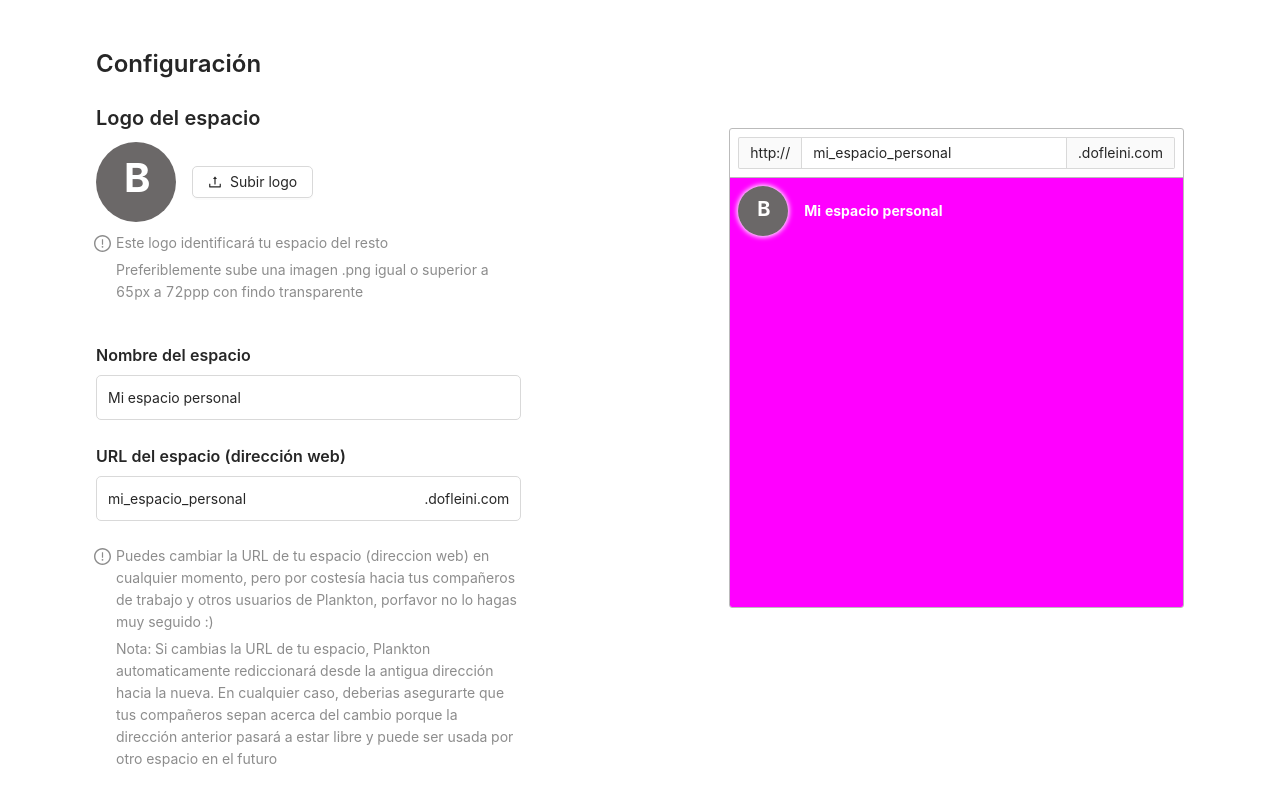
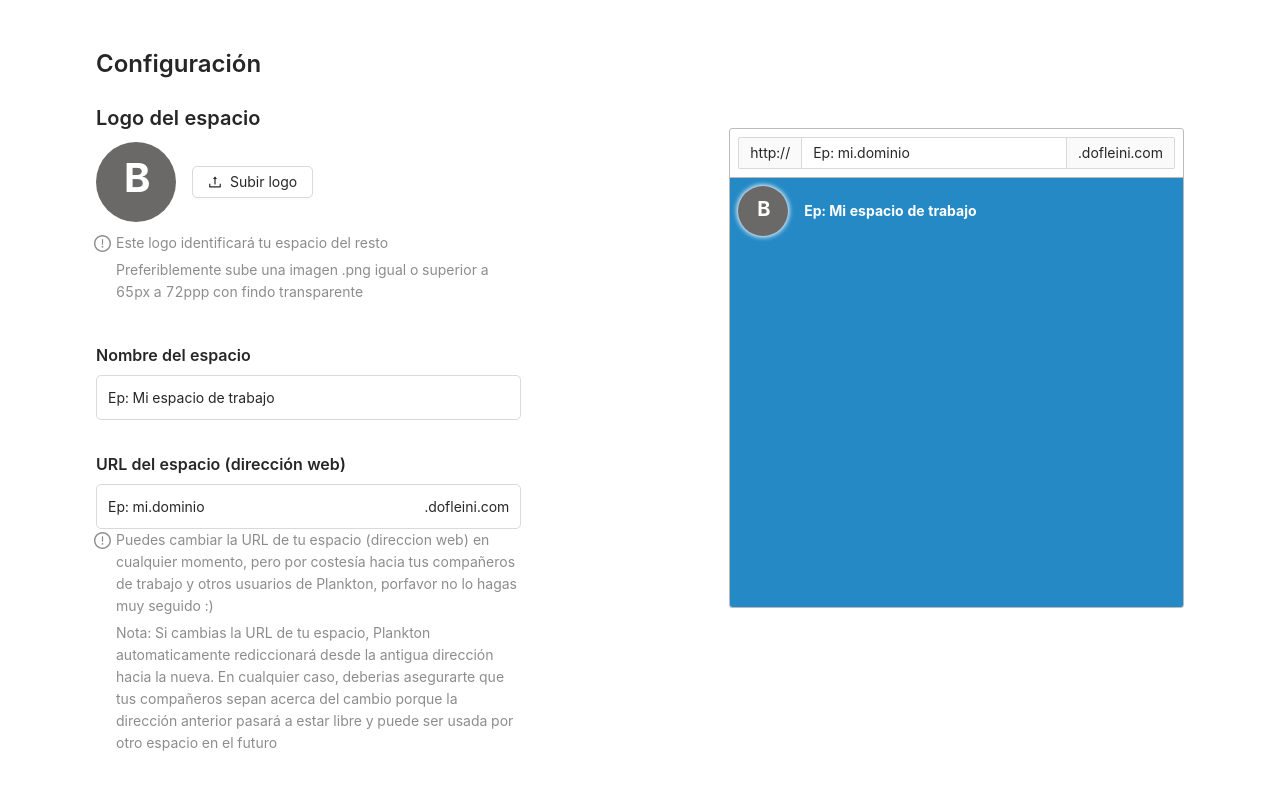
Before and after one commit to lesterpb/panel_de_configuracion, a React (Create React App) app: page / in a window 1280 px wide. Shown: the top 797 px of the page. Built offline with nearby package versions, Linux system fonts and the light colour scheme.

Commit message:
ajustes_finales

```diff
--- a/public/index.html
+++ b/public/index.html
@@ -23,10 +23,10 @@
       work correctly both with client-side routing and a non-root public URL.
       Learn how to configure a non-root public URL by running `npm run build`.
     -->
-    <title>Desktop Web</title>
+    <title>Panel de Configuración</title>
   </head>
   <body>
-    <noscript>You need to enable JavaScript to run this app.</noscript>
+    <noscript>Necesita habilitar el JavaScript en su navegador para que pueda correr esta aplicacón.</noscript>
     <div id="root"></div>
     <!--
       This HTML file is a template.
--- a/src/App.js
+++ b/src/App.js
@@ -8,14 +8,7 @@ import ShowChanges from './components/ShowChanges'
 function App() {
 
   //states
-  const [configurations,saveConfigurations] = useState({
-    optionButtonSelect: 3,
-    colorSelect:2,
-    panelOptionSelect:1,
-    nameSpace:'Mi espacio personal',
-    url:'mi_espacio_personal',
-    fileSelect:null,
-  })
+  const [configurations,saveConfigurations] = useState({})
 
   const [auxiliars,saveAuxiliars] = useState({
     initialValues: {},
@@ -27,15 +20,23 @@ function App() {
 
   //auxiliars
   useEffect(()=>{
-    //inicializa los valores auxiliares
+    //initial values
+    saveConfigurations({
+      optionButtonSelect: 3,
+      colorSelect:7,
+      panelOptionSelect:1,
+      nameSpace:"Ep: Mi espacio de trabajo",
+      url:"Ep: mi.dominio",
+      fileSelect:null,
+    })
     saveAuxiliars({
       initialValues: {
-        initialOptionButtonSelect: configurations.optionButtonSelect,
-        initialColorSelect: configurations.colorSelect,
-        initialPanelOptionSelect: configurations.panelOptionSelect,
-        initialNameSpace: configurations.nameSpace,
-        initialUrl: configurations.url,
-        initialFileSelect: configurations.fileSelect,
+        initialOptionButtonSelect: 3,
+        initialColorSelect: 7,
+        initialPanelOptionSelect: 1,
+        initialNameSpace: "Ep: Mi espacio de trabajo",
+        initialUrl: "Ep: mi.dominio",
+        initialFileSelect: null,
       },
       messages: ['Este logo identificará tu espacio del resto',
       'Preferiblemente sube una imagen .png igual o superior a 65px a 72ppp con findo transparente',
--- a/src/components/ConfigurationForm.js
+++ b/src/components/ConfigurationForm.js
@@ -1,7 +1,7 @@
 import '../css/Components.css'
 import { Fragment } from 'react'
 import 'antd/dist/antd.css';
-import { Form, Input,Radio, Typography, Modal, Button } from 'antd';
+import { Input,Radio, Typography, Modal, Button } from 'antd';
 
 import Upload from './Upload'
 import Message from './Message'
@@ -19,14 +19,13 @@ const ConfigurationForm = ({configurations,
   //State
   const {optionButtonSelect,panelOptionSelect,colorSelect,nameSpace,url} = configurations
   const {initialOptionButtonSelect,initialPanelOptionSelect,initialColorSelect,initialNameSpace,initialUrl,initialFileSelect} = initialValues
+
   //antd componets
   const {Title} = Typography
-  const {Item} = Form
-
 
   //methods
   const saveChanges = () => {
-    let secondsToGo = 2;
+    let secondsToGo = 5;
     const modal = Modal.success({
       title: 'Mensaje',
       content: `Los cambios fueron guardados con éxito.`,
@@ -47,20 +46,18 @@ const ConfigurationForm = ({configurations,
       fileSelect:initialFileSelect,
     })
 
-    console.log(configurations)
-
     numberOfPeopleOptions.map((option,id) => {
       if(initialOptionButtonSelect!=id)
         document.querySelector(`#button-${id}`).classList.remove('option-button-selected')
     })
 
     privacyOptions.map((option,id) => {
-      console.log(initialPanelOptionSelect!=id,initialPanelOptionSelect,id)
       if(initialPanelOptionSelect!=id){
         document.querySelector(`#panel-${id}`).classList.remove('option-panel-selected')
         document.querySelector(`#radio-text-${id}`).classList.remove('radio-text-selected')
       }
     })
+    console.log('all discard')
   }
 
   return (
@@ -76,15 +73,7 @@ const ConfigurationForm = ({configurations,
       <Message message={messages[1]}
               style={{marginBottom:'2.5rem'}} />
 
-        <Item
-          name="nombre_espacio"
-          rules={[
-            {
-              required: true,
-              message: 'Por favor inserte el nombre de su espacio de trabajo!',
-            },
-          ]}
-        >
+
         <label htmlFor="nombre_espacio">
           <Title level={5}>Nombre del espacio</Title>
         </label>
@@ -94,18 +83,9 @@ const ConfigurationForm = ({configurations,
               value={nameSpace}
               onChange={e => {saveConfigurations({...configurations,nameSpace:e.target.value})}}/>
         { nameSpace ? null : <p style={{color:'rgb(224, 21, 21)'}}>Campo obligatorio *</p>}
-        </Item>
 
-        <Item
-          name="url_espacio"
-          rules={[
-            {
-              required: true,
-              message: 'Por favor inserte su URL!',
-            },
-          ]}
-        >
-          <label htmlFor="url_espacio">
+      <div style={{marginTop:'2rem'}} >
+        <label htmlFor="url_espacio" >
           <Title level={5}>URL del espacio (dirección web)</Title>
         </label>
         <Input  placeholder="Ep: mi.dominio"
@@ -115,7 +95,7 @@ const ConfigurationForm = ({configurations,
               value={url}
               onChange={e => {saveConfigurations({...configurations,url:e.target.value})}}/>
         { url ? null : <p style={{color:'rgb(224, 21, 21)'}}>Campo obligatorio *</p>}
-        </Item>
+      </div>
 
         <Message message={messages[2]}
               infoIcon={true}
--- a/src/components/PanelOption.js
+++ b/src/components/PanelOption.js
@@ -44,8 +44,6 @@ const PanelOption = ({option,description,value, configurations, saveConfiguratio
         const textActual = document.querySelector(`#radio-text-${value}`)
         textActual.classList.add('radio-text-selected')
         saveConfigurations({...configurations,panelOptionSelect:value})
-
-        // console.log(`#panel-${panelOptionSelect}`,`#panel-${value}`)
     }
 
     return(
--- a/src/components/Upload.js
+++ b/src/components/Upload.js
@@ -7,13 +7,13 @@ const SubirLogo = ({configurations,saveConfigurations,className=''}) => {
     const {fileSelect} = configurations
     const props = {
         name: 'file',
-        /*aqui va la direccion a donde se envia la foto */
+        /*action recive the url where the picture will be send*/
         action: 'https://www.mocky.io/v2/5cc8019d300000980a055e76',
         headers: {
           authorization: 'authorization-text',
         },
         onChange(info) {
-          /*aqui se salva la direccion que se usa para acceder a la foto una vez subida al sitio*/
+          /*this line get the url where the picture can be see*/
           saveConfigurations({...configurations,fileSelect:'https://zos.alipayobjects.com/rmsportal/jkjgkEfvpUPVyRjUImniVslZfWPnJuuZ.png'})
           if (info.file.status !== 'uploading') {
             console.log('subiendo la imagen');
```
Lines whose indentation alone changed are shown as unchanged.
